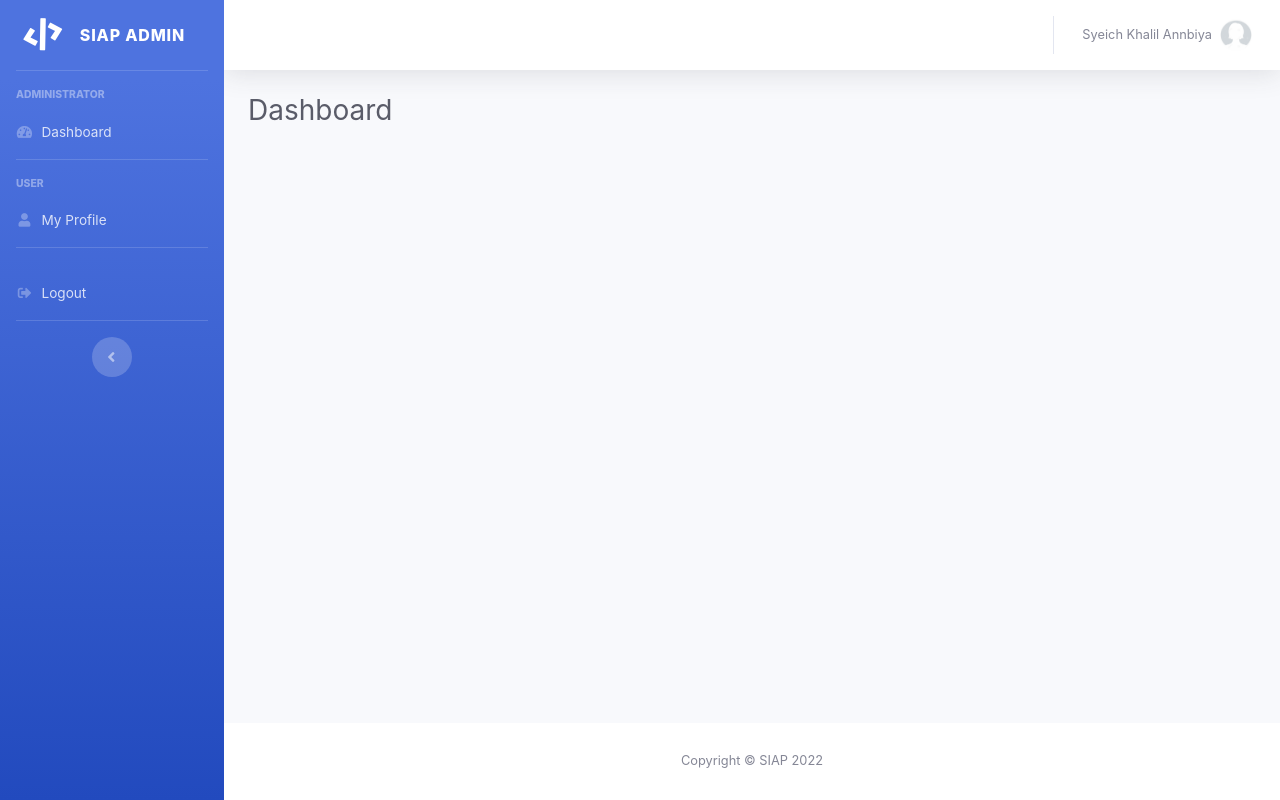
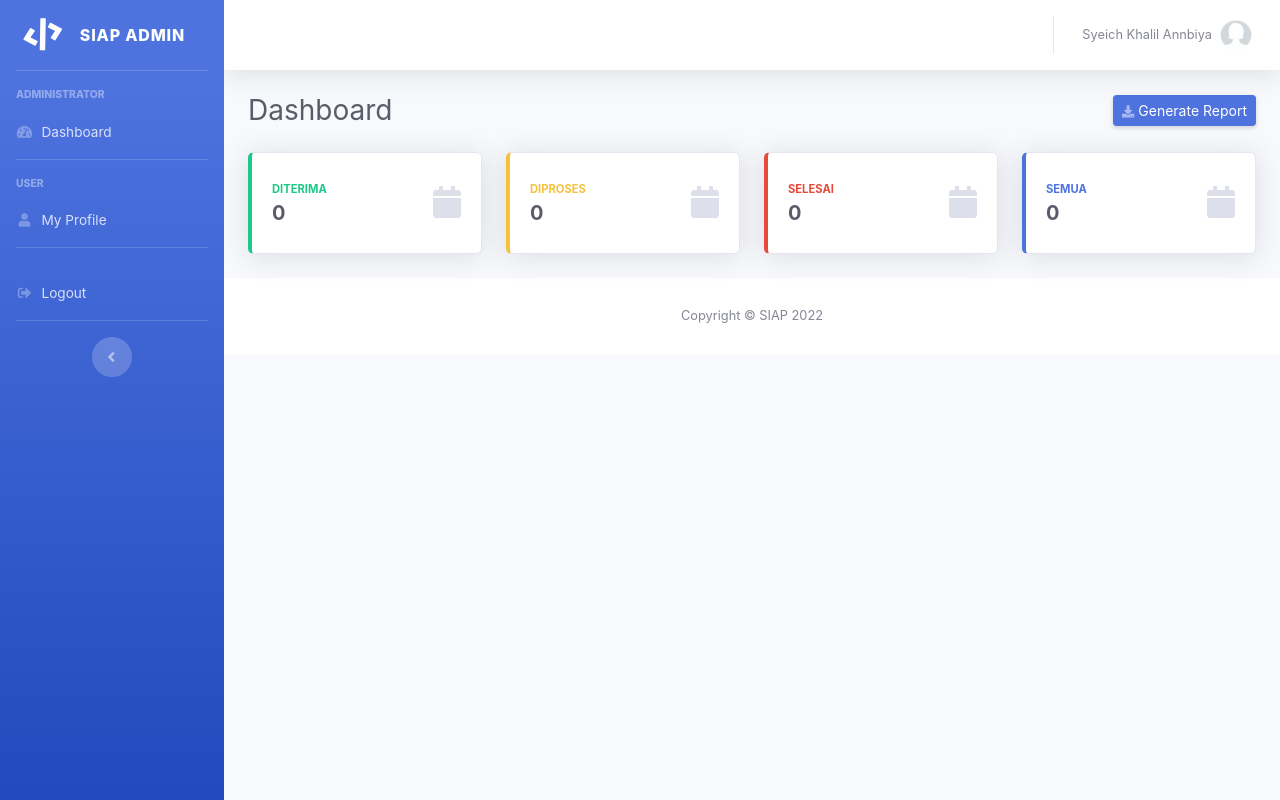
Before and after one commit to khalilannbiya/siap, a CodeIgniter app: page /siap/admin in a window 1280 px wide. Run offline with CodeIgniter, Linux system fonts and the light colour scheme; a user stored in the database is signed in; data comes from the database, SQL or seed files in the repository; data that the repository does not hold is empty.

Commit message:
add dashboar admin

```diff
--- a/application/controllers/Admin.php
+++ b/application/controllers/Admin.php
@@ -23,6 +23,7 @@ class Admin extends CI_Controller
     $data['title'] = "Dashboard";
     $email = $this->session->userdata('email');
     $data['user'] = $this->db->get_where('user', ['email' => $email])->row_array();
+    $data['complaints'] = $this->ModelComplaint->getDataNumByStatus();
 
     $this->load->view('templates/header', $data);
     $this->load->view('templates/sidebar', $data);
--- a/application/models/ModelComplaint.php
+++ b/application/models/ModelComplaint.php
@@ -68,7 +68,8 @@ class ModelComplaint extends CI_Model
     $approved = $this->db->get_where('aduan', ['status' => "diterima"])->num_rows();
     $onprocess = $this->db->get_where('aduan', ['status' => "diproses"])->num_rows();
     $done = $this->db->get_where('aduan', ['status' => "selesai"])->num_rows();
-    return [$approved, $onprocess, $done];
+    $all = $this->db->get('aduan')->num_rows();
+    return [$approved, $onprocess, $done, $all];
   }
 
   public function getDataByUnicCode()
--- a/application/views/admin/index.php
+++ b/application/views/admin/index.php
@@ -1,11 +1,91 @@
-<!-- Begin Page Content -->
 <div class="container-fluid">
+  <!-- Page Heading -->
+  <div class="d-sm-flex align-items-center justify-content-between mb-4">
+    <h1 class="h3 mb-0 text-gray-800">Dashboard</h1>
+    <a href="#" class="d-none d-sm-inline-block btn btn-sm btn-primary shadow-sm"><i class="fas fa-download fa-sm text-white-50"></i> Generate Report</a>
+  </div>
 
-  <!-- Page Heading -->
-  <h1 class="h3 mb-4 text-gray-800"><?= $title; ?></h1>
-
+  <!-- Content Row -->
+  <div class="row">
+    <!-- Laporan Diterima Card Example -->
+    <div class="col-xl-3 col-md-6 mb-4">
+      <div class="card border-left-success shadow h-100 py-2">
+        <div class="card-body">
+          <div class="row no-gutters align-items-center">
+            <div class="col mr-2">
+              <div class="text-xs font-weight-bold text-success text-uppercase mb-1">
+                Diterima
+              </div>
+              <div class="h5 mb-0 font-weight-bold text-gray-800">
+                <?= $complaints['0']; ?>
+              </div>
+            </div>
+            <div class="col-auto">
+              <i class="fas fa-calendar fa-2x text-gray-300"></i>
+            </div>
+          </div>
+        </div>
+      </div>
+    </div>
+    <!-- Laporan Diproses Card Example -->
+    <div class="col-xl-3 col-md-6 mb-4">
+      <div class="card border-left-warning shadow h-100 py-2">
+        <div class="card-body">
+          <div class="row no-gutters align-items-center">
+            <div class="col mr-2">
+              <div class="text-xs font-weight-bold text-warning text-uppercase mb-1">
+                Diproses
+              </div>
+              <div class="h5 mb-0 font-weight-bold text-gray-800">
+                <?= $complaints['1']; ?>
+              </div>
+            </div>
+            <div class="col-auto">
+              <i class="fas fa-calendar fa-2x text-gray-300"></i>
+            </div>
+          </div>
+        </div>
+      </div>
+    </div>
+    <!-- Laporan Selesai Card Example -->
+    <div class="col-xl-3 col-md-6 mb-4">
+      <div class="card border-left-danger shadow h-100 py-2">
+        <div class="card-body">
+          <div class="row no-gutters align-items-center">
+            <div class="col mr-2">
+              <div class="text-xs font-weight-bold text-danger text-uppercase mb-1">
+                selesai
+              </div>
+              <div class="h5 mb-0 font-weight-bold text-gray-800">
+                <?= $complaints['2']; ?>
+              </div>
+            </div>
+            <div class="col-auto">
+              <i class="fas fa-calendar fa-2x text-gray-300"></i>
+            </div>
+          </div>
+        </div>
+      </div>
+    </div>
+    <!-- Semua Laporan Card Example -->
+    <div class="col-xl-3 col-md-6 mb-4">
+      <div class="card border-left-primary shadow h-100 py-2">
+        <div class="card-body">
+          <div class="row no-gutters align-items-center">
+            <div class="col mr-2">
+              <div class="text-xs font-weight-bold text-primary text-uppercase mb-1">
+                semua
+              </div>
+              <div class="h5 mb-0 font-weight-bold text-gray-800">
+                <?= $complaints['3']; ?>
+              </div>
+            </div>
+            <div class="col-auto">
+              <i class="fas fa-calendar fa-2x text-gray-300"></i>
+            </div>
+          </div>
+        </div>
+      </div>
+    </div>
+  </div>
 </div>
-<!-- /.container-fluid -->
-
-</div>
-<!-- End of Main Content -->
```
